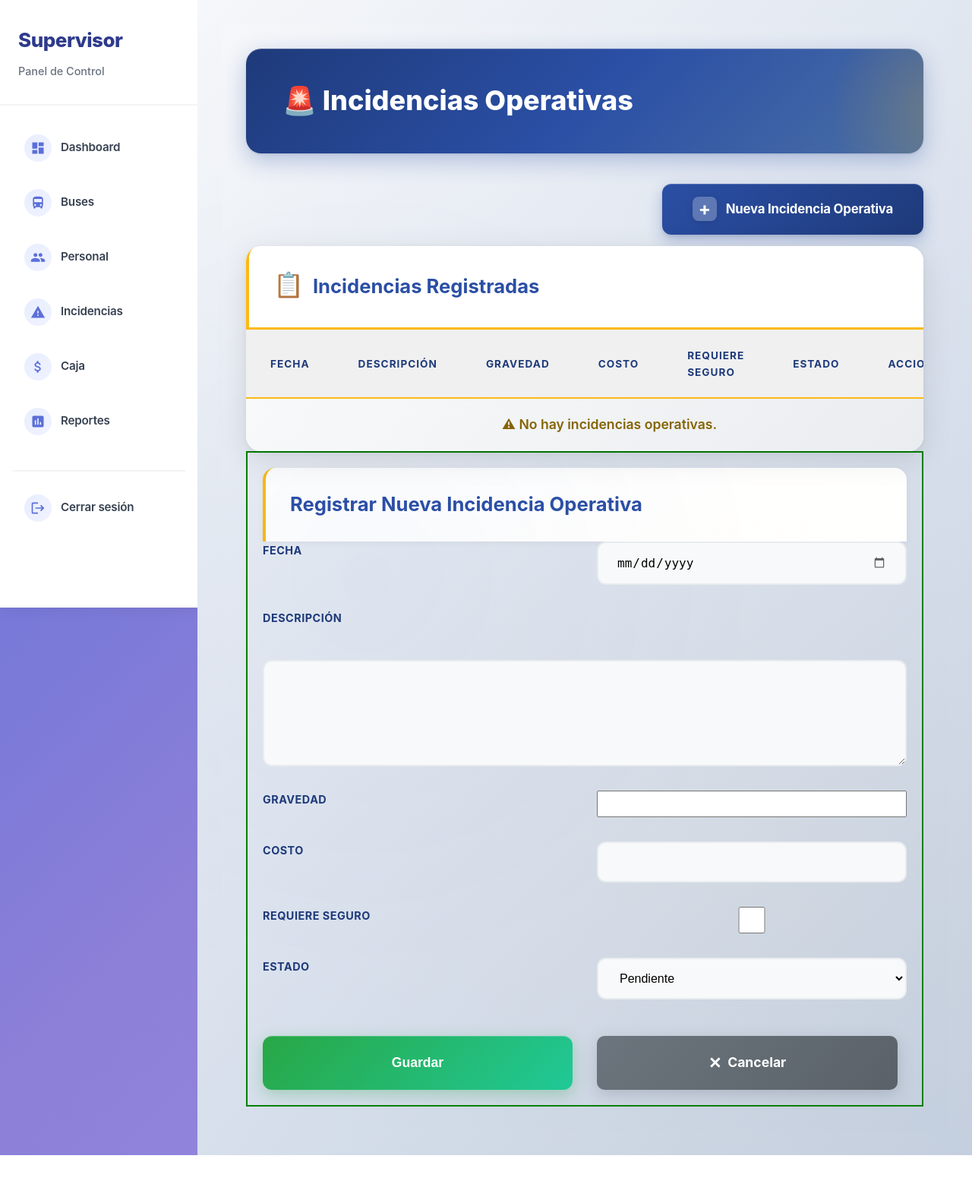
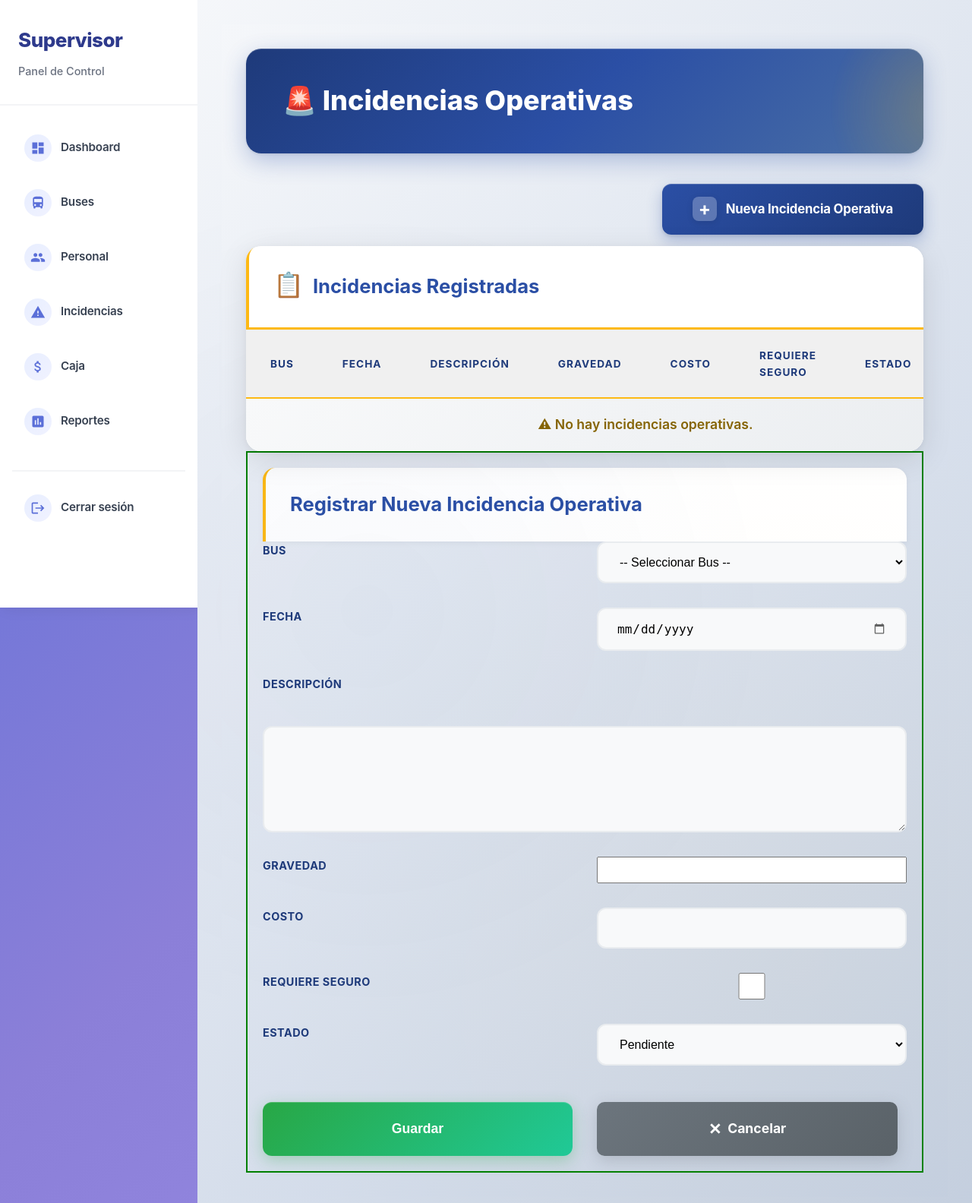
Before and after one commit to FerPonce42/BD-STELMAN-BUSES, a Flask app: page /panel/incidencias/operativas?nuevo_incidencia=true in a window 1280 px wide. Shown: the top 1584 px of the page at 76% size. Before the commit the page ends 1521 px from the top, so only its background shows below. Run offline with Flask 3, Linux system fonts and the light colour scheme; the visitor is signed in with stand-in values (Sample User, id 1); data that the repository does not hold is empty; some libraries are stand-ins or nearby versions.

Commit message:
incidencias arreglado fin

```diff
--- a/app.py
+++ b/app.py
@@ -1189,6 +1189,7 @@ def panel_incidencias_operativas():
     cursor = mysql.connection.cursor()
     id_supervisor = session['id']
 
+    # Obtener la ruta del supervisor
     cursor.execute("""
         SELECT id_ruta
         FROM supervisor_ruta
@@ -1197,28 +1198,32 @@ def panel_incidencias_operativas():
     row = cursor.fetchone()
     id_ruta = row['id_ruta'] if row else None
 
-
+    # ========== NUEVO: obtener buses asignados a la ruta mediante bus_ruta ==========
+    buses = []
     if id_ruta:
         cursor.execute("""
-            SELECT i.id_incidencia, i.fecha, i.descripcion, i.estado,
-                   io.gravedad, io.costo, io.requiere_seguro
-            FROM incidencia i
-            JOIN incidencia_operativa io ON i.id_incidencia=io.id_incidencia
-            ORDER BY i.fecha DESC
-        """)
-    else:
-        cursor.execute("""
-            SELECT i.id_incidencia, i.fecha, i.descripcion, i.estado,
-                   io.gravedad, io.costo, io.requiere_seguro
-            FROM incidencia i
-            JOIN incidencia_operativa io ON i.id_incidencia=io.id_incidencia
-            ORDER BY i.fecha DESC
-        """)
+            SELECT b.id_bus, b.placa
+            FROM bus b
+            JOIN bus_ruta br ON b.id_bus = br.id_bus
+            WHERE br.id_ruta = %s
+              AND (br.fecha_desasignacion IS NULL OR br.fecha_desasignacion >= CURDATE())
+        """, (id_ruta,))
+        buses = cursor.fetchall()
+
+    # ========== listar incidencias operativas ==========
+    cursor.execute("""
+        SELECT i.id_incidencia, i.fecha, i.descripcion, i.estado,
+               io.gravedad, io.costo, io.requiere_seguro
+        FROM incidencia i
+        JOIN incidencia_operativa io ON i.id_incidencia=io.id_incidencia
+        ORDER BY i.fecha DESC
+    """)
     incidencias = cursor.fetchall()
 
-
+    # ========== edición ==========
     editar_id = request.args.get('editar')
     editar_incidencia = None
+
     if editar_id:
         cursor.execute("""
             SELECT i.id_incidencia, i.fecha, i.descripcion, i.estado,
@@ -1231,14 +1236,14 @@ def panel_incidencias_operativas():
 
     cursor.close()
 
-
-    return render_template("privado/incidencias_operativas.html",
-                           incidencias=incidencias,
-                           id_ruta=id_ruta,
-                           hoy=date.today().isoformat(),
-                           editar_incidencia=editar_incidencia)
-
-
+    return render_template(
+        "privado/incidencias_operativas.html",
+        incidencias=incidencias,
+        id_ruta=id_ruta,
+        buses=buses,  # ← así el template puede mostrar los buses de la ruta
+        hoy=date.today().isoformat(),
+        editar_incidencia=editar_incidencia
+    )
 
 
 ############################################################
@@ -1261,19 +1266,22 @@ def registrar_incidencia_operativa():
 
         mysql.connection.begin()
 
-        cursor.execute("""
-            INSERT INTO incidencia(fecha, descripcion, estado)
-            VALUES (%s, %s, %s)
+        # Insertar incidencia base
+        cursor.execute("""
+            INSERT INTO incidencia(fecha, descripcion, estado, id_bus)
+            VALUES (%s, %s, %s, %s)
         """, (
             fecha_obj,
             request.form["descripcion"],
-            request.form["estado"]
+            request.form["estado"],
+            request.form.get("id_bus")  # se elige de la lista de buses
         ))
         id_incidencia = cursor.lastrowid
 
         requiere_seguro = 1 if request.form.get("requiere_seguro") == "on" else 0
         costo = request.form.get("costo") or 0
 
+        # Insertar incidencia operativa
         cursor.execute("""
             INSERT INTO incidencia_operativa(id_incidencia, gravedad, costo, requiere_seguro)
             VALUES (%s, %s, %s, %s)
@@ -1295,7 +1303,6 @@ def registrar_incidencia_operativa():
     return redirect(url_for("panel_incidencias_operativas"))
 
 
-
 #############################################################
 ############# ACTUALIZAR INCIDENCIAS OPERATIVAS #############
 #############################################################
@@ -1320,12 +1327,13 @@ def actualizar_incidencia_operativa():
 
         cursor.execute("""
             UPDATE incidencia
-            SET fecha=%s, descripcion=%s, estado=%s
+            SET fecha=%s, descripcion=%s, estado=%s, id_bus=%s
             WHERE id_incidencia=%s
         """, (
             fecha_obj,
             request.form["descripcion"],
             request.form["estado"],
+            request.form.get("id_bus"),
             id_incidencia
         ))
 
@@ -1352,9 +1360,6 @@ def actualizar_incidencia_operativa():
         cursor.close()
 
     return redirect(url_for("panel_incidencias_operativas"))
-
-
-
 
 
 ############################################################
@@ -1377,8 +1382,6 @@ def eliminar_incidencia_operativa(id_incidencia):
         cursor.close()
 
     return redirect(url_for("panel_incidencias_operativas"))
-
-
 
 
 
--- a/templates/privado/incidencias_operativas.html
+++ b/templates/privado/incidencias_operativas.html
@@ -28,6 +28,7 @@
     <h2>Incidencias Registradas</h2>
     <table border="1" width="100%" cellpadding="6">
         <tr style="background: #f0f0f0;">
+            <th>Bus</th>
             <th>Fecha</th>
             <th>Descripción</th>
             <th>Gravedad</th>
@@ -39,6 +40,7 @@
 
         {% for inc in incidencias %}
         <tr>
+            <td>{{ inc.id_bus }}</td>
             <td>{{ inc.fecha }}</td>
             <td>{{ inc.descripcion }}</td>
             <td>{{ inc.gravedad }}</td>
@@ -53,7 +55,7 @@
         </tr>
         {% else %}
         <tr>
-            <td colspan="7" style="text-align:center;">⚠ No hay incidencias operativas.</td>
+            <td colspan="8" style="text-align:center;">⚠ No hay incidencias operativas.</td>
         </tr>
         {% endfor %}
     </table>
@@ -66,16 +68,30 @@
 <div id="modal-nueva" style="border:2px solid green; padding:20px;">
     <h2> Registrar Nueva Incidencia Operativa</h2>
     <form method="post" action="{{ url_for('registrar_incidencia_operativa') }}">
+
+        <label>Bus</label>
+        <select name="id_bus" required>
+            <option value="">-- Seleccionar Bus --</option>
+            {% for b in buses %}
+                <option value="{{ b.id_bus }}">{{ b.placa }}</option>
+            {% endfor %}
+        </select>
+
         <label>Fecha</label>
         <input type="date" name="fecha" max="{{ hoy }}" required>
+
         <label>Descripción</label>
         <textarea name="descripcion" rows="3" required></textarea>
+
         <label>Gravedad</label>
         <input type="text" name="gravedad" required>
+
         <label>Costo</label>
         <input type="number" step="0.01" name="costo">
+
         <label>Requiere Seguro</label>
         <input type="checkbox" name="requiere_seguro">
+
         <label>Estado</label>
         <select name="estado" required>
             <option value="Pendiente">Pendiente</option>
@@ -97,16 +113,31 @@
     <form method="post" action="{{ url_for('actualizar_incidencia_operativa') }}">
         <input type="hidden" name="id_incidencia" value="{{ editar_incidencia.id_incidencia }}">
 
+        <label>Bus</label>
+        <select name="id_bus" required>
+            {% for b in buses %}
+                <option value="{{ b.id_bus }}"
+                    {% if editar_incidencia.id_bus == b.id_bus %}selected{% endif %}>
+                    {{ b.placa }}
+                </option>
+            {% endfor %}
+        </select>
+
         <label>Fecha</label>
         <input type="date" name="fecha" value="{{ editar_incidencia.fecha }}" max="{{ hoy }}" required>
+
         <label>Descripción</label>
         <textarea name="descripcion" rows="3" required>{{ editar_incidencia.descripcion }}</textarea>
+
         <label>Gravedad</label>
         <input type="text" name="gravedad" value="{{ editar_incidencia.gravedad }}" required>
+
         <label>Costo</label>
         <input type="number" step="0.01" name="costo" value="{{ editar_incidencia.costo }}">
+
         <label>Requiere Seguro</label>
         <input type="checkbox" name="requiere_seguro" {% if editar_incidencia.requiere_seguro %}checked{% endif %}>
+
         <label>Estado</label>
         <select name="estado" required>
             <option value="Pendiente" {% if editar_incidencia.estado=='Pendiente' %}selected{% endif %}>Pendiente</option>
```
